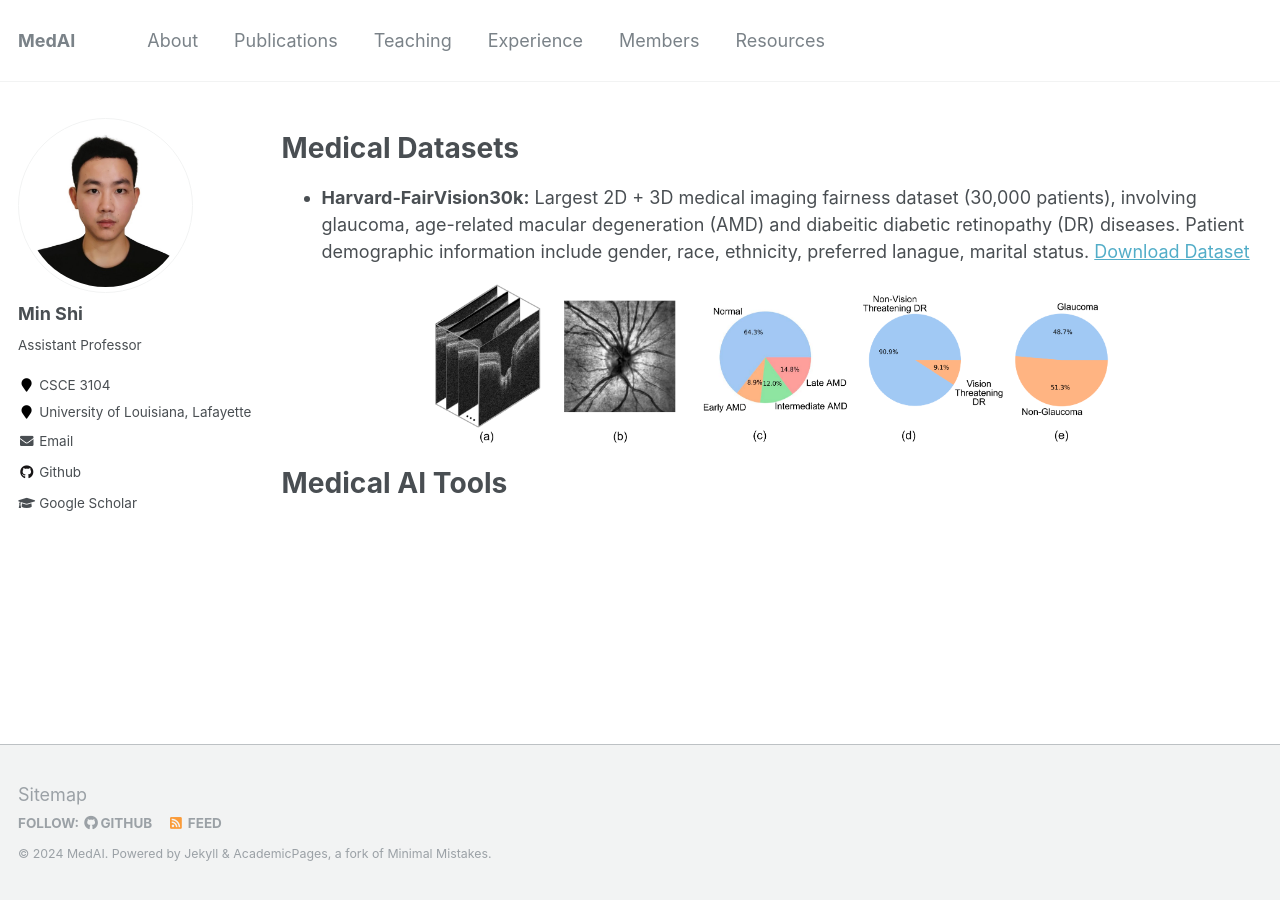
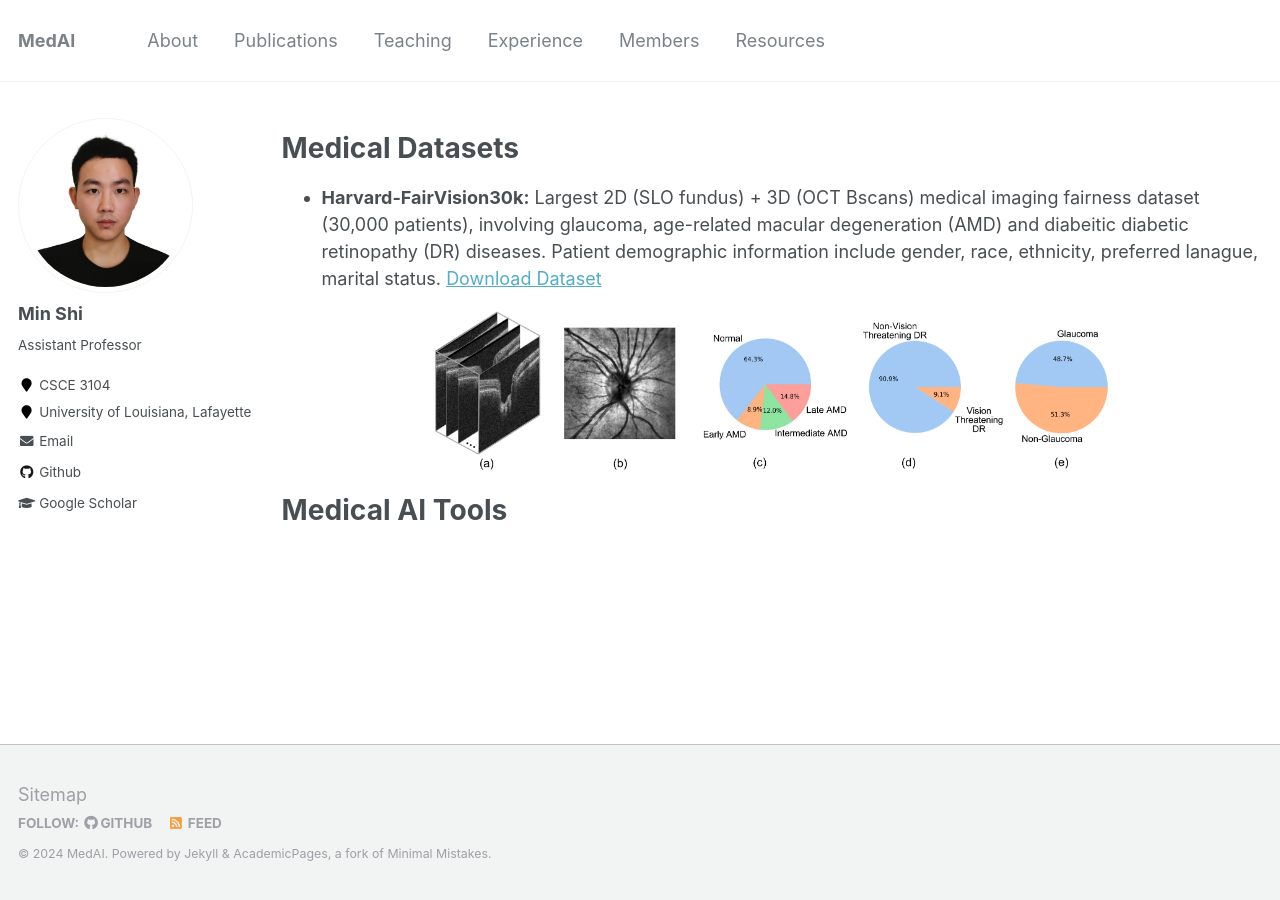
Before and after one commit to shiminxst/shiminxst.github.io, a Jekyll site: the page built from _pages/resource.md, in a window 1280 px wide. Built offline with Jekyll 4.4.1, drawn with Linux system fonts in a browser that asks for light colours.

Commit message:
Update resource.md

```diff
--- a/_pages/resource.md
+++ b/_pages/resource.md
@@ -10,7 +10,7 @@
 Medical Datasets
 ======
 
-- **Harvard-FairVision30k:** Largest 2D + 3D medical imaging fairness dataset (30,000 patients), involving glaucoma, age-related macular degeneration (AMD)  and diabeitic diabetic retinopathy (DR) diseases. Patient demographic information include gender, race, ethnicity, preferred lanague, marital status. [Download Dataset](http://ophai.hms.harvard.edu/datasets/harvard-fairvision30k)
+- **Harvard-FairVision30k:** Largest 2D (SLO fundus) + 3D (OCT Bscans) medical imaging fairness dataset (30,000 patients), involving glaucoma, age-related macular degeneration (AMD)  and diabeitic diabetic retinopathy (DR) diseases. Patient demographic information include gender, race, ethnicity, preferred lanague, marital status. [Download Dataset](http://ophai.hms.harvard.edu/datasets/harvard-fairvision30k)
 
 <p align="center">
     <img src="/images/img/project/fairvision.png" width="700">
```
